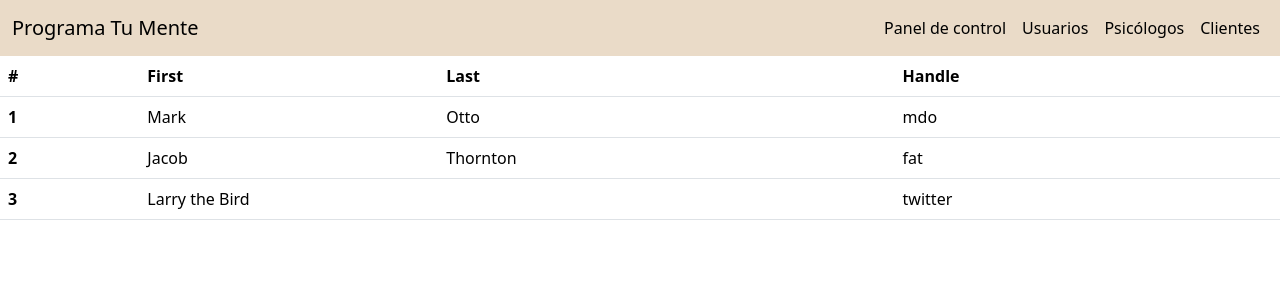
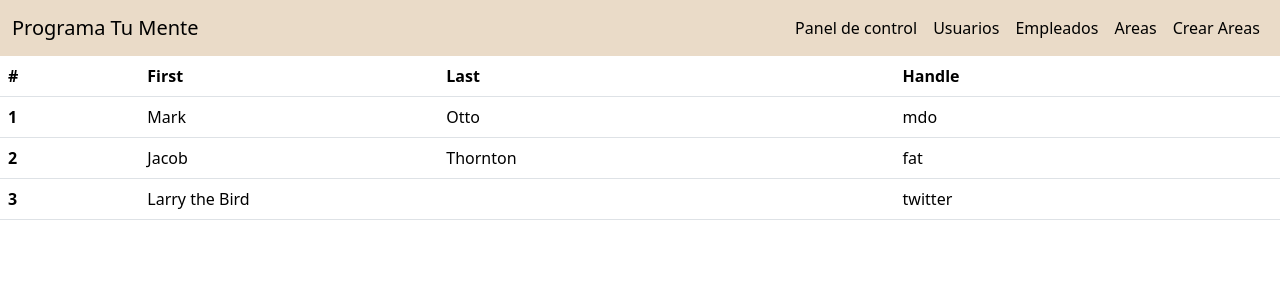
Before and after one commit to OrlandoBurgos34/pruebaTecnicaLudycom, an Angular app: page / in a window 1280 px wide. Shown: the top 300 px of the page. Built offline with nearby package versions, Linux system fonts and the light colour scheme.

Commit message:
router set up

```diff
--- a/src/app/shared/navbar/navbar.component.html
+++ b/src/app/shared/navbar/navbar.component.html
@@ -21,13 +21,16 @@
           <a class="nav-link" aria-current="page" routerLink="">Panel de control</a>
         </li>
         <li class="nav-item">
-          <a class="nav-link" routerLink="/users">Usuarios</a>
+          <a class="nav-link" routerLink="creacionUsuarios">Usuarios</a>
         </li>
         <li class="nav-item">
-          <a class="nav-link" routerLink="#">Psicólogos</a>
+          <a class="nav-link" routerLink="consultaEmpleados">Empleados</a>
         </li>
         <li class="nav-item">
-          <a class="nav-link" routerLink="#">Clientes</a>
+          <a class="nav-link" routerLink="consultaAreas">Areas</a>
+        </li>
+        <li class="nav-item">
+          <a class="nav-link" routerLink="creacionAreas">Crear Areas</a>
         </li>
         <li class="nav-item">
           <!-- <a class="nav-link active" (click)="openLoginModal()">Iniciar Sesión</a>
```
Also changed, not shown: src/app/app-routing.module.ts (+7 -1 lines).
